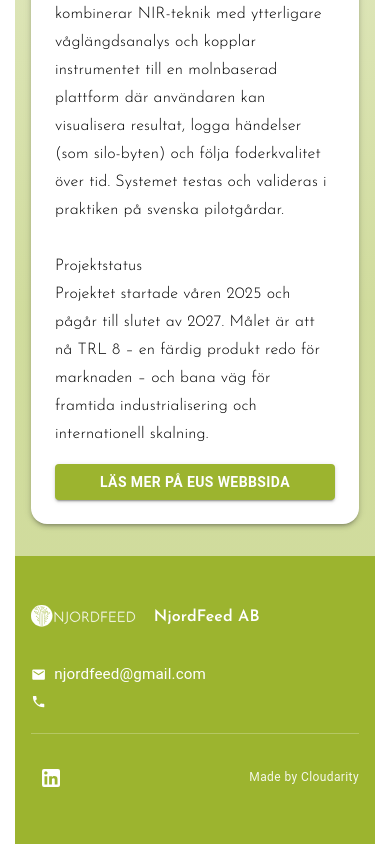
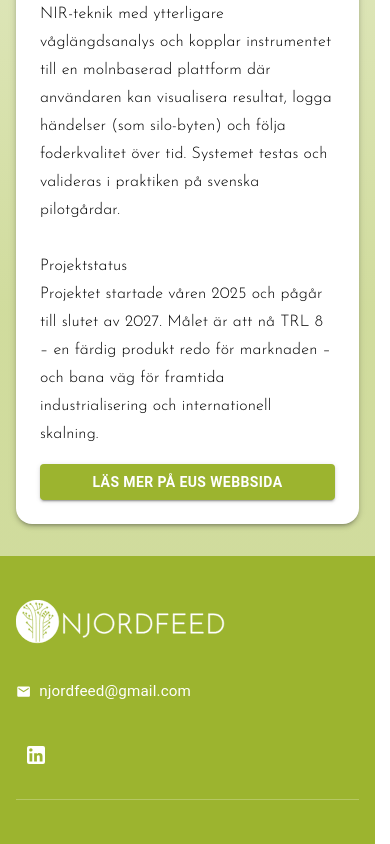
Before and after one commit to AlexBNjord/njordfeed-site, a React (Create React App) app in the folder client/: page /aktuella-projekt in a window 390 px wide. Shown: the part 1089-1933 px from the top of the page. Built offline with nearby package versions, Linux system fonts and the light colour scheme.

Commit message:
Fixat vit kant och mobilversion

```diff
--- a/client/src/components/Footer/Footer.tsx
+++ b/client/src/components/Footer/Footer.tsx
@@ -20,8 +20,8 @@ const Footer = ({ info }: Iprops) => {
   /** ================= SIZE CONTROL =================
    * Ändra dessa värden för att styra storleken i footern:
    */
-  const BRAND_HEIGHT = { xs: 24, md: 28 }            // loggans höjd
-  const CONTACT_FONT = { xs: '0.95rem', md: '1rem' } // kontakt-text
+  const BRAND_HEIGHT = { xs: 48, md: 56 }            // loggans höjd
+  const CONTACT_FONT = { xs: '0.95rem', md: '1.2rem' } // kontakt-text
   const SOCIAL_SIZE = { xs: 24, md: 28 }             // sociala ikonernas storlek
   /** ================================================ */
 
@@ -29,14 +29,14 @@ const Footer = ({ info }: Iprops) => {
   const iconForIndex = (i: number) => {
     const base = { fontSize: CONTACT_FONT, mr: 1, color: 'primary.contrastText' as const }
     if (i === 1) return <EmailIcon sx={base} />
-    if (i === 2) return <LocalPhoneIcon sx={base} />
+  //  if (i === 2) return <LocalPhoneIcon sx={base} />
     return null
   }
 
   // Hjälper till att göra mejlen klickbar om strängen innehåller "@"
   const renderContactItem = (title: string, i: number) => {
     const isEmail = title?.includes('@')
-    const isTel = /^\+?[0-9()\s-]{6,}$/.test(title || '')
+  //  const isTel = /^\+?[0-9()\s-]{6,}$/.test(title || '')
     const content = (
       <Typography
         variant="body1"
@@ -47,7 +47,7 @@ const Footer = ({ info }: Iprops) => {
       </Typography>
     )
     if (isEmail) return <a href={`mailto:${title}`} style={{ textDecoration: 'none' }}>{content}</a>
-    if (isTel) return <a href={`tel:${title.replace(/\s/g, '')}`} style={{ textDecoration: 'none' }}>{content}</a>
+  //  if (isTel) return <a href={`tel:${title.replace(/\s/g, '')}`} style={{ textDecoration: 'none' }}>{content}</a>
     return content
   }
 
@@ -88,11 +88,13 @@ const Footer = ({ info }: Iprops) => {
             <Box sx={{ height: BRAND_HEIGHT, '& svg': { height: '100%', width: 'auto' } }}>
               <TextLogo fill="#ffffff" />
             </Box>
+
+
             <Typography
               variant="subtitle1"
               sx={{ color: 'primary.contrastText', fontSize: { xs: '1rem', md: '1.05rem' }, fontWeight: 600 }}
             >
-              NjordFeed AB
+            {/* In med vårt namn här om vi vill/ändrar logga i framtiden */}
             </Typography>
           </Box>
 
@@ -111,11 +113,7 @@ const Footer = ({ info }: Iprops) => {
               </Box>
             ))}
           </Box>
-        </Box>
-
-        <Divider sx={{ borderColor: 'primary.contrastText', opacity: 0.25 }} />
-
-        {/* Social + copyright */}
+{/* Social + copyright */}
         <Box
           className="flex__center-r"
           sx={{ justifyContent: 'space-between', alignItems: 'center', gap: 2, flexWrap: 'wrap' }}
@@ -124,10 +122,10 @@ const Footer = ({ info }: Iprops) => {
             {/* [STYR SOCIALA IKONERS STORLEK HÄR] */}
             <IconButton
               aria-label="LinkedIn"
-              href="https://www.linkedin.com/company/njordfeed"
+              href="https://www.linkedin.com/company/njordfeed-ab"
               target="_blank"
               rel="noopener noreferrer"
-              sx={{ color: 'primary.contrastText' }}
+              sx={{ color: 'primary.contrastText', alignItems: 'center'}}
             >
               <LinkedInIcon sx={{ fontSize: SOCIAL_SIZE }} />
             </IconButton>
@@ -135,15 +133,15 @@ const Footer = ({ info }: Iprops) => {
             {/* <IconButton sx={{ color: 'primary.contrastText' }}><FacebookIcon sx={{ fontSize: SOCIAL_SIZE }} /></IconButton> */}
           </Box>
 
-          {info?.Footer?.madeBy && (
-            <Typography
-              variant="caption"
-              sx={{ color: 'primary.contrastText', opacity: 0.9, textAlign: 'right' }}
-            >
-              {info.Footer.madeBy}
-            </Typography>
-          )}
+
         </Box>
+
+
+        </Box>
+
+        <Divider sx={{ borderColor: 'primary.contrastText', opacity: 0.25 }} />
+
+
       </Box>
     </Box>
   )
--- a/client/src/index.css
+++ b/client/src/index.css
@@ -23,7 +23,7 @@ html, body, #root { height: 100%; }
 html, body { overflow-x: hidden; margin: 0; } /* ta bort width:100vw */
 *, *::before, *::after { box-sizing: border-box; }
 /* Stabilisera layout när scrollbar dyker upp (modernt stöd) */
-html { scrollbar-gutter: stable both-edges; }
+html { scrollbar-gutter: stable; }
 
 .flex-c {
   display: flex !important;
@@ -58,13 +58,15 @@ html { scrollbar-gutter: stable both-edges; }
 
 
 
-
+/* Se till att välkomstvideon alltid ligger bakom allt annat */
 video {
+  object-fit: cover;
+  width: 100vw;
+  height: 100vh;
   position: fixed;
-  inset: 0;          /* top/right/bottom/left: 0 */
-  width: 100%;       /* inte 100vw */
-  height: 100%;
-  object-fit: cover;
+  top: 0;
+  left: 0;
+  z-index: -1;           /* <-- lägg till */
 }
 
 
@@ -74,19 +76,23 @@ video {
 
 /* fade header */
 .fadeheader {
-  height: 400vh;
+  height: 220vh;
   /* width: 100vw; */
   background-color: var(--color-bg);
   position: relative;
   overflow: hidden;
+  z-index: 0; /*nytt */
 
 }
 
 .fadeheader__bgimg {
   position: absolute;
   top: 0;
-  width: 100vw;
-  height: 100vh;
+  left: 0;                    /* <-- lägg till */
+  right: 0;                   /* <-- lägg till */
+  width: 100%;                /* <-- ändra från 100vw */
+  height: 100vh;              /* baseline för äldre webview */
+  background-color: #fff;     /* hindrar att videon lyser igenom vid pin-spacing */
 
 
 
@@ -115,7 +121,6 @@ video {
 .fadeheader__info h3 span{
   color: var(--color-main);
 }
-
 
 
 
```
